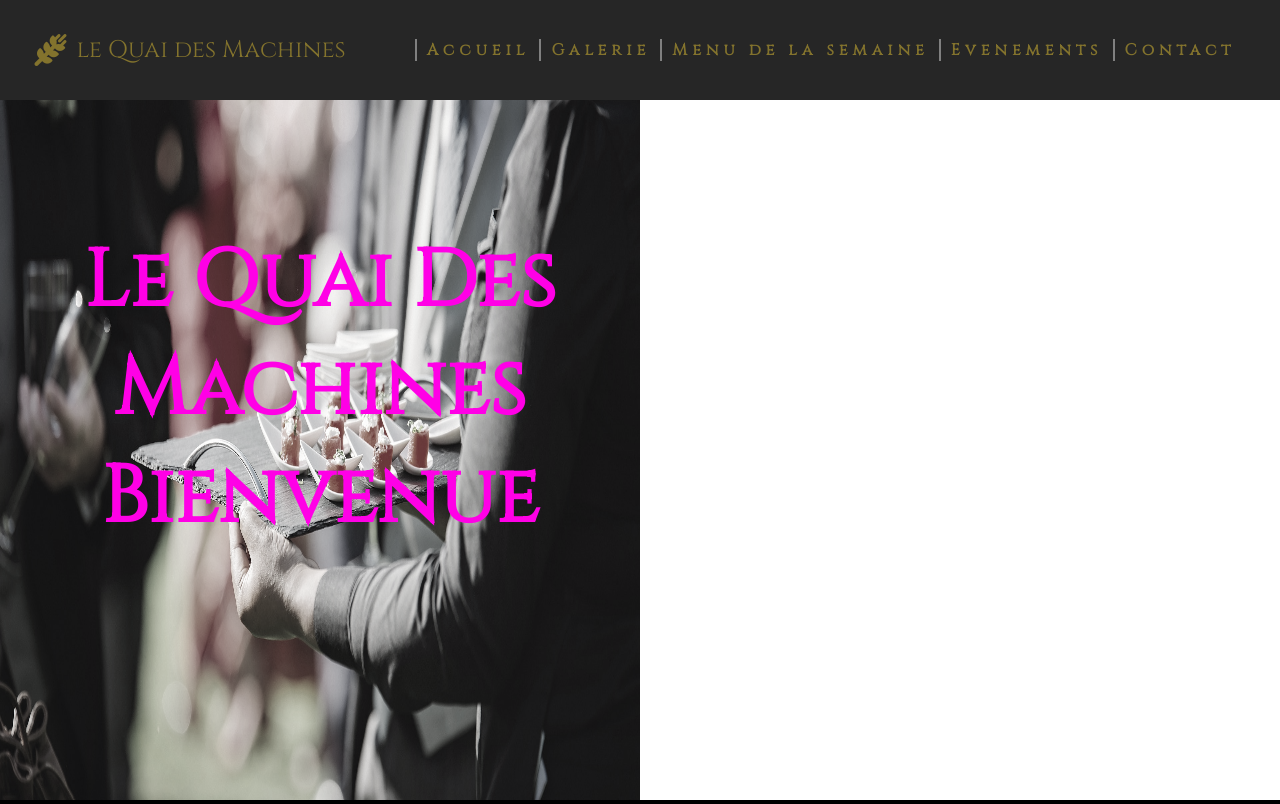
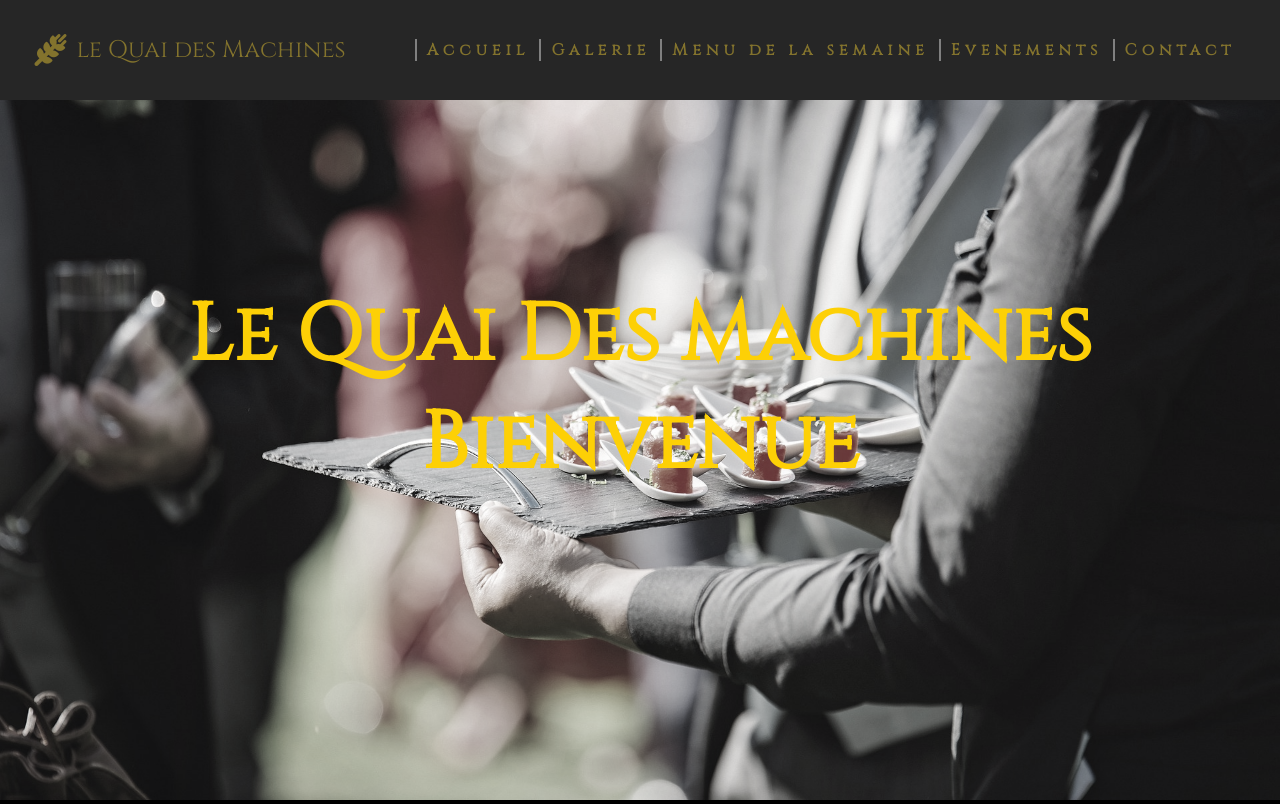
Before and after one commit to Yacine667/Projet_Restaurant, a PHP site: page / in a window 1280 px wide. Shown: the top 804 px of the page. Run offline with PHP 8.4, Linux system fonts and the light colour scheme; grey boxes are pictures that could not be loaded.

Commit message:
modified:   css/style.css     enlever les modifs

```diff
--- a/css/style.css
+++ b/css/style.css
@@ -14,7 +14,7 @@ body {
   align-items: center;
   min-height: 100vh;
   /* width: 100%;  */
-  background-color: white;
+  background-color: black;
   gap: 20px;
 }
 #container-global{
@@ -190,7 +190,7 @@ a {
 
 /* ****************************** ACCueil******************************* */
 #accueil {
-  width: 50%;
+  width: 100%;
   height: 100vh;
   display: flex;
   flex-direction: column;
@@ -202,7 +202,7 @@ a {
 }
 
 #accueil h1 {
-  color: #ff00e6;
+  color: #fdd006;
   z-index: 1;
   text-align: center;
   font-size: 5em;
```
